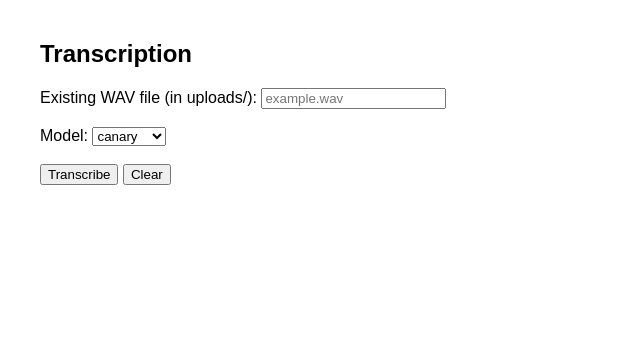
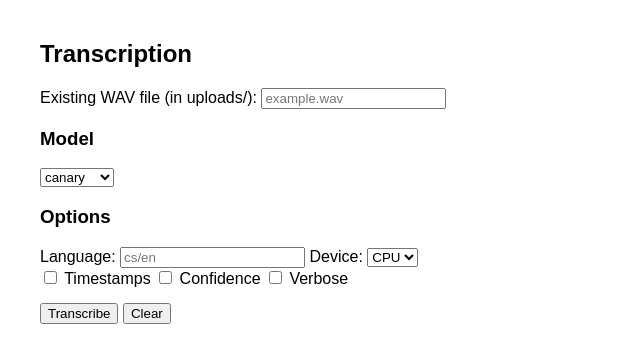
Before and after one commit to danieldedek/test2-image, a Flask app: page / in a window 1280 px wide. Shown: the top 363 px of the page, without its empty margins (0-640 px from the left). Run offline with Flask 3, Linux system fonts and the light colour scheme.

Commit message:
Update index.html

```diff
--- a/app/templates/index.html
+++ b/app/templates/index.html
@@ -1,60 +1,87 @@
 <!DOCTYPE html>
 <html lang="cs">
-
 <head>
     <meta charset="UTF-8">
     <title>ASR Demo</title>
     <style>
-        body {
-            font-family: Arial;
-            margin: 40px;
-        }
-
-        textarea {
-            width: 100%;
-            height: 200px;
-        }
+        body { font-family: Arial; margin: 40px; }
+        textarea { width: 100%; height: 200px; }
+        form > div { margin-bottom: 15px; }
     </style>
 </head>
+<body>
 
-<body>
 <h2>Transcription</h2>
 
-    <form method="POST">
+<form method="POST" enctype="multipart/form-data">
 
+    <div>
         <label>Existing WAV file (in uploads/):</label>
         <input type="text" name="audio_file" placeholder="example.wav">
+    </div>
 
-        <br><br>
-
-        <label>Model:</label>
+    <div>
+        <h3>Model</h3>
         <select name="engine">
             <option value="canary">canary</option>
             <option value="parakeet">parakeet</option>
             <option value="whisper">whisper</option>
         </select>
+    </div>
 
-        <br><br>
+    <div>
+        <h3>Options</h3>
+        <label>Language:</label>
+        <input type="text" name="language" placeholder="cs/en">
+        <label>Device:</label>
+        <select name="device">
+            <option value="cpu">CPU</option>
+            <option value="cuda">GPU</option>
+        </select>
+        <br>
+        <label><input type="checkbox" name="timestamps"> Timestamps</label>
+        <label><input type="checkbox" name="confidence"> Confidence</label>
+        <label><input type="checkbox" name="verbose"> Verbose</label>
+    </div>
 
-        <button type="submit" name="action" value="transcribe">Transcribe</button>
+    <div>
+        <button type="submit">Transcribe</button>
         <button type="submit" name="action" value="clear">Clear</button>
+    </div>
+
 </form>
 
 {% if audio_filename %}
+<div>
     <h3>Play audio</h3>
     <audio controls>
-        <source src="{{ url_for('uploaded_file', filename=audio_filename) }}" type="audio/wav">
-        Your browser does not support the audio element.
+        <source src="{{ url_for('uploaded_file', filename=audio_filename) }}">
     </audio>
+</div>
 {% endif %}
 
 {% if transcript %}
-    <h3>Transcription</h3>
+<div>
+    <h3>Transcript</h3>
     <textarea readonly>{{ transcript }}</textarea>
     <form method="POST" action="/download">
         <input type="hidden" name="transcript" value="{{ transcript }}">
-        <button type="submit">Download TXT</button>
+        <button>Download</button>
     </form>
+</div>
+{% endif %}
+
+{% if segments %}
+<div>
+    <h3>Segments</h3>
+    <ul>
+    {% for s in segments %}
+        <li>{{ s.start }} – {{ s.end }} : {{ s.text }}
+            {% if s.confidence %} (conf {{ s.confidence }}){% endif %}
+        </li>
+    {% endfor %}
+    </ul>
+</div>
 {% endif %}
 
 {% if error %}
@@ -62,5 +89,4 @@
 {% endif %}
 
 </body>
-
 </html>
```
Lines whose indentation alone changed are shown as unchanged.
